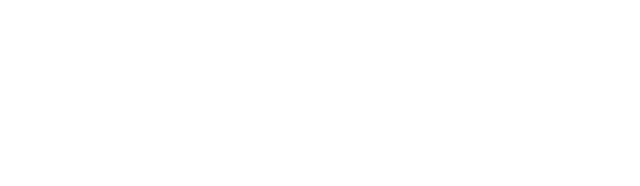
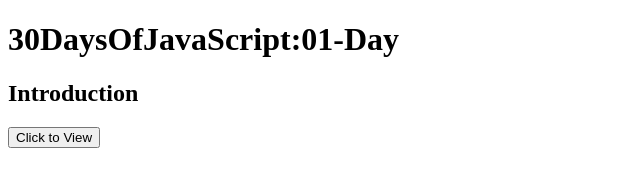
Before and after one commit to DevDamie/Asabeneh-30DaysOfJs, a plain HTML site: page 30Days-Of-Js/Day1/index.html in a window 1280 px wide. Shown: the whole page, without its empty margins (0-640 px from the left). Drawn offline with Linux system fonts and the light colour scheme.

Commit message:
Updated index.html

```diff
--- a/30Days-Of-Js/Day1/index.html
+++ b/30Days-Of-Js/Day1/index.html
@@ -6,6 +6,9 @@
     <title>30DaysOfJS-Day1</title>
 </head>
 <body>
+    <h1>30DaysOfJavaScript:01-Day</h1>
+	<h2>Introduction</h2>
+	<button onclick="alert('Welcome to 30DaysOfJavaScript');">Click to View</button>
     <script src="01-Day.js"></script>
     <script src="variable.js"></script>
     <script src="datatypes.js"></script>
```
